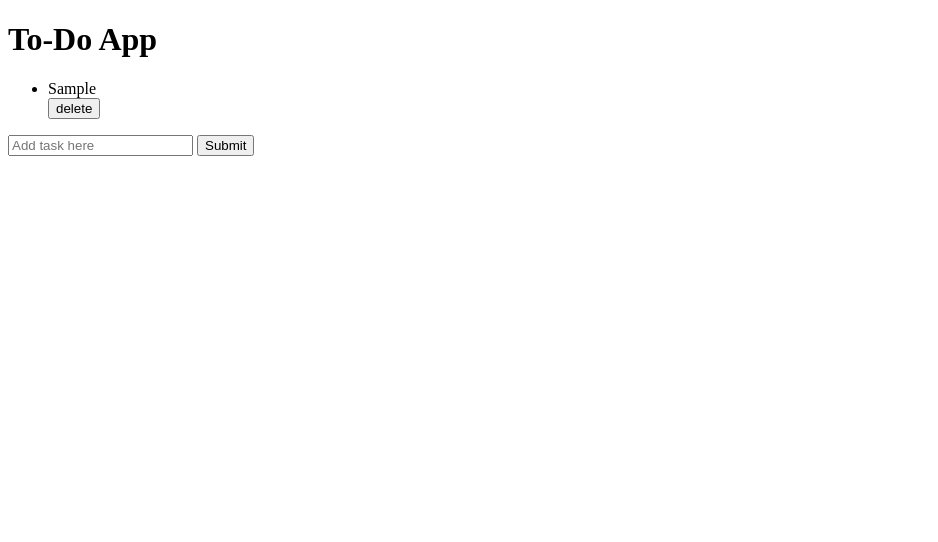
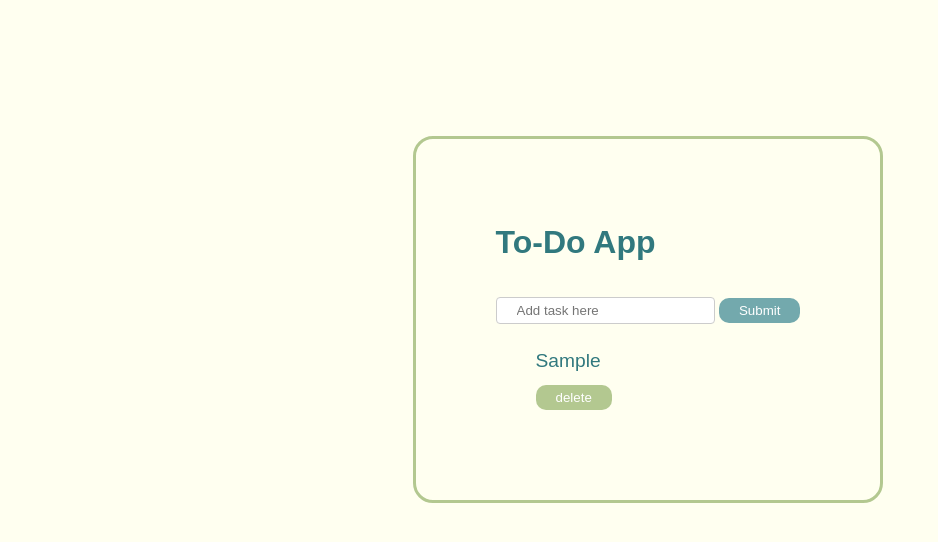
Before and after one commit to minhtran02202/pure-no-framework-to-do, a plain HTML site: page index.html in a window 1280 px wide. Both pictures are taken after typing "Sample" into the empty fields and a click on the button "Submit". Shown: the whole page, without its empty margins (0-938 px from the left). Drawn offline with Linux system fonts and the light colour scheme; a web font is replaced by a local one.

Commit message:
add some styling to it

```diff
--- a/index.html
+++ b/index.html
@@ -6,12 +6,20 @@
     <meta name="viewport" content="width=device-width, initial-scale=1.0" />
     <link rel="stylesheet" href="style.css" />
     <script src="script.js"></script>
+    <link rel="preconnect" href="https://fonts.googleapis.com" />
+    <link rel="preconnect" href="https://fonts.gstatic.com" crossorigin />
+    <link
+      href="https://fonts.googleapis.com/css2?family=Ysabeau:ital,wght@1,500&display=swap"
+      rel="stylesheet"
+    />
     <title>To-Do Practice App</title>
   </head>
   <body>
-    <h1>To-Do App</h1>
-    <ul id="list"></ul>
-    <input id="add_task" type="text" placeholder="Add task here" />
-    <button id="submit" type="submit">Submit</button>
+    <div id="app_block">
+      <h1>To-Do App</h1>
+      <input id="add_task" type="text" placeholder="Add task here" />
+      <button id="submit" type="submit">Submit</button>
+      <ul id="list"></ul>
+    </div>
   </body>
 </html>
--- a/script.js
+++ b/script.js
@@ -1,4 +1,3 @@
-let count = 1;
 document.addEventListener("DOMContentLoaded", function () {
   var list = document.getElementById("list");
   var add_task = document.getElementById("add_task");
@@ -6,13 +5,13 @@ document.addEventListener("DOMContentLoaded", function () {
 
   submit_btn.onclick = () => {
     var div = document.createElement("div");
+    div.className = "list_item";
     var li = document.createElement("li");
     li.textContent = add_task.value;
     var delete_btn = document.createElement("button");
 
     delete_btn.type = "button";
     delete_btn.textContent = "delete";
-    delete_btn.id = "delete-" + count;
     delete_btn.addEventListener("click", () => {
       div.remove();
     });
@@ -21,6 +20,5 @@ document.addEventListener("DOMContentLoaded", function () {
     div.appendChild(delete_btn);
     list.appendChild(div);
     add_task.value = "";
-    count++;
   };
 });
--- a/style.css
+++ b/style.css
@@ -0,0 +1,52 @@
+body {
+  display: flex;
+  align-items: center;
+  justify-content: center;
+  flex-direction: column;
+  background-color: ivory;
+  width: 100%;
+  height: auto;
+  color: #31797e;
+  font-family: "Ysabeau", sans-serif;
+}
+
+#app_block {
+  margin-top: 10%;
+  padding: 5vw 10vh;
+  border-style: solid;
+  border: 3px solid #b3c890;
+  border-radius: 20px;
+}
+
+input[type="text"] {
+  padding: 5px 20px;
+  border: 1px solid #ccc;
+  border-radius: 4px;
+}
+
+ul {
+  list-style-type: none;
+}
+
+li {
+  font-size: larger;
+}
+
+.list_item {
+  padding-top: 10px;
+  padding-bottom: 10px;
+}
+
+button {
+  background-color: #b3c890;
+  border: none;
+  color: white;
+  padding: 5px 20px;
+  margin-top: 5%;
+  border-radius: 10px;
+  cursor: pointer;
+}
+
+#submit {
+  background-color: #73a9ad;
+}
```
